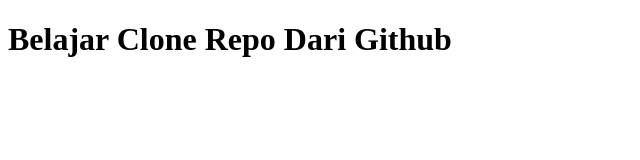
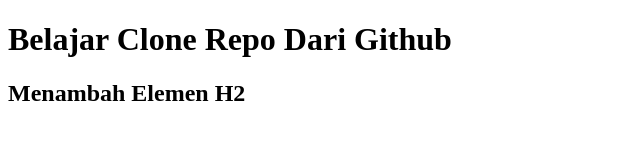
Before and after one commit to agustrihariyanto/progsys, a plain HTML site: page index.html in a window 1280 px wide. Shown: the whole page, without its empty margins (0-640 px from the left). Drawn offline with Linux system fonts and the light colour scheme.

Commit message:
Menambah Elemen H2 di file index.html

```diff
--- a/index.html
+++ b/index.html
@@ -8,5 +8,6 @@
   </head>
   <body>
     <h1>Belajar Clone Repo Dari Github</h1>
+    <h2>Menambah Elemen H2</h2>
   </body>
 </html>
```
